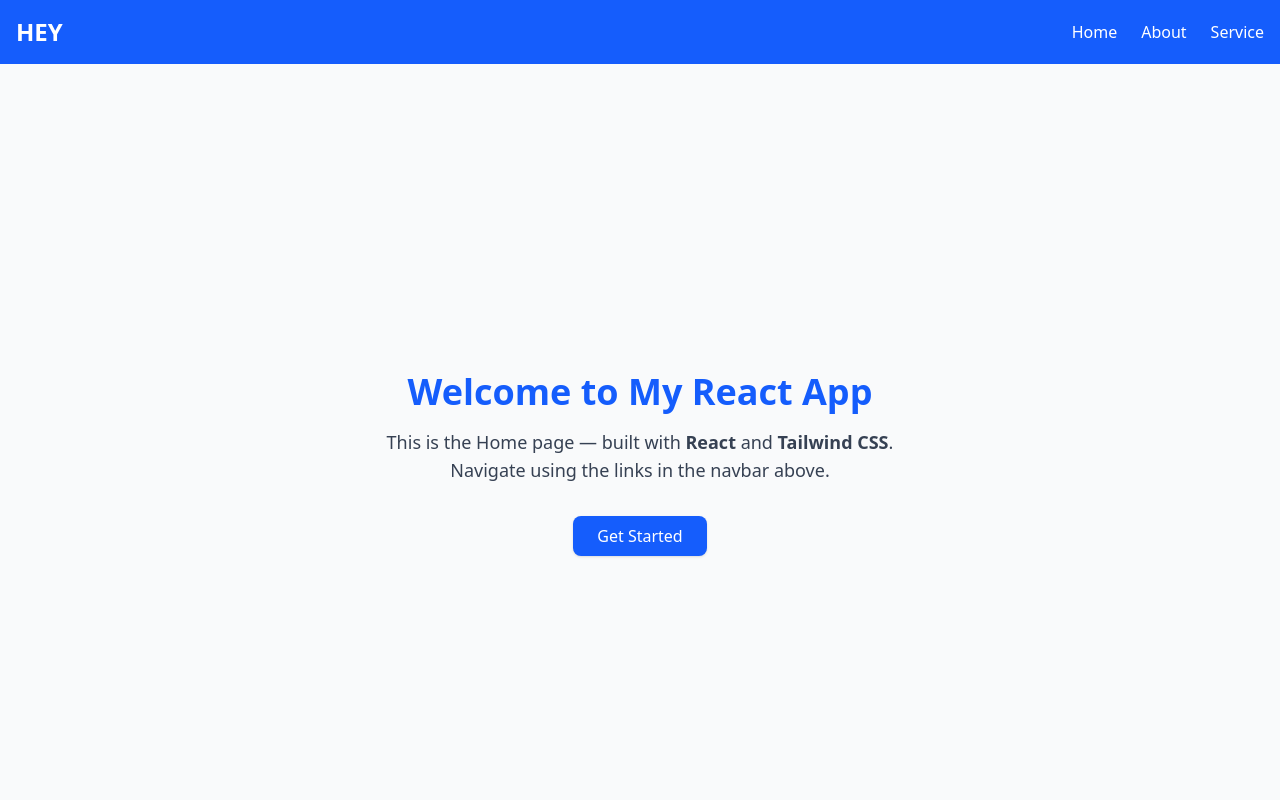
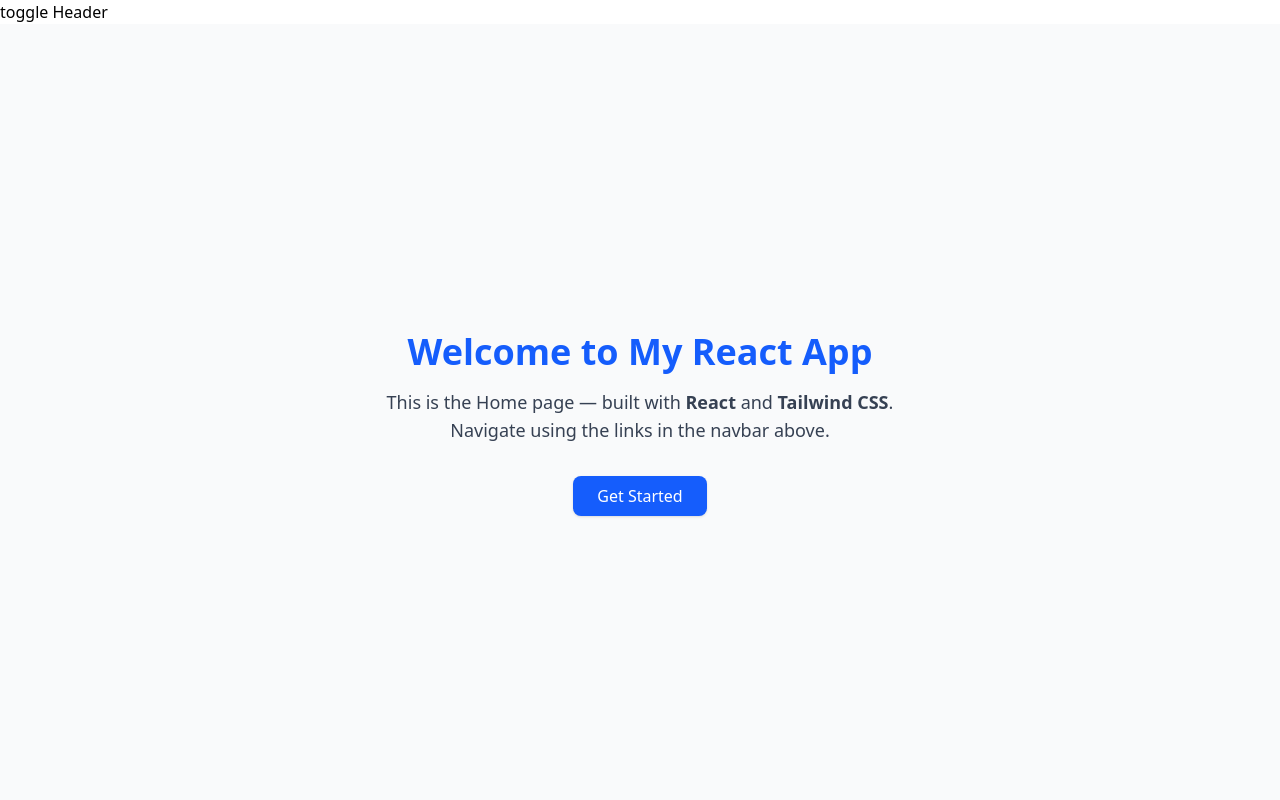
Before and after one commit to mrhamzaa9/react-router-practice, a React (Vite) app: page / in a window 1280 px wide. Shown: the top 800 px of the page. Built offline with nearby package versions, Linux system fonts and the light colour scheme.

Commit message:
layout routes  render

```diff
--- a/src/App.jsx
+++ b/src/App.jsx
@@ -1,20 +1,27 @@
-import React from 'react'
-import { Routes, Route } from 'react-router-dom'
-import Layout from './layout.jsx'
-import Home from './components/Home.jsx'
-import About from './components/About.jsx'
-import Services from './components/services.jsx'
+import { useState } from 'react'
+import Layout from './layouts/Layout.jsx'
+import NoHeaderLayout from './layouts/NoHeaderLayout.jsx'
 
 
 function App() {
+  const [showHeader, setShowHeader] = useState(false)
+
   return (
-    <Routes>
-      <Route path='/' element={<Layout />}>
-        <Route index element={<Home />} />
-        <Route path='about' element={<About />} />
-        <Route path='service' element={<Services />} />
-      </Route>
-    </Routes>
+    <>
+      <button onClick={() => setShowHeader((prev) => !prev)}>
+        toggle Header
+      </button>
+      {
+        showHeader ?
+          <div>
+            <Layout />
+          </div> :
+          <div>
+            <NoHeaderLayout />
+          </div>
+      }
+
+    </>
   )
 }
 
--- a/src/Layout.jsx
+++ /dev/null
@@ -1,16 +0,0 @@
-import React from 'react'
-import { Outlet } from 'react-router-dom'
-import Header from './components/header/Header'
-import Footer from './components/footer/Footer'
-
-const Layout = () => {
-    return (
-        <>
-            <Header />
-            <Outlet />
-            <Footer />
-        </>
-    )
-}
-
-export default Layout
--- /dev/null
+++ b/src/layouts/Layout.jsx
@@ -0,0 +1,26 @@
+import React from 'react'
+import { Outlet, Route, Routes } from 'react-router-dom'
+import Header from '../components/header/Header'
+import Footer from '../components/footer/Footer'
+import Home from '../components/Home'
+import About from '../components/About'
+import Services from '../components/services'
+
+const Layout = ({ children }) => {
+    let routes = <>
+        <Route path='/' element={<Home />} />
+        <Route path='about' element={<About />} />
+        <Route path='service' element={<Services />} />
+    </>
+    return (
+        <>
+            <Header />
+            <Routes>
+                {routes}
+            </Routes>
+            <Footer />
+        </>
+    )
+}
+
+export default Layout
--- /dev/null
+++ b/src/layouts/NoHeaderLayout.jsx
@@ -0,0 +1,26 @@
+import React from 'react'
+import Footer from '../components/footer/Footer'
+import { Navigate, Route, Routes } from 'react-router-dom'
+import Home from '../components/Home'
+import About from '../components/About'
+
+const NoHeaderLayout = () => {
+    let noShowHeaderRoutes = <>
+        <Route path='/' element={<Home />} />
+        <Route path='about' element={<About />} />
+        <Route path='*'
+            element={
+                <Navigate to={"/about"} />
+            } />
+    </>
+    return (
+        <div>
+            <Routes>
+                {noShowHeaderRoutes}
+            </Routes>
+            <Footer />
+        </div>
+    )
+}
+
+export default NoHeaderLayout
```
